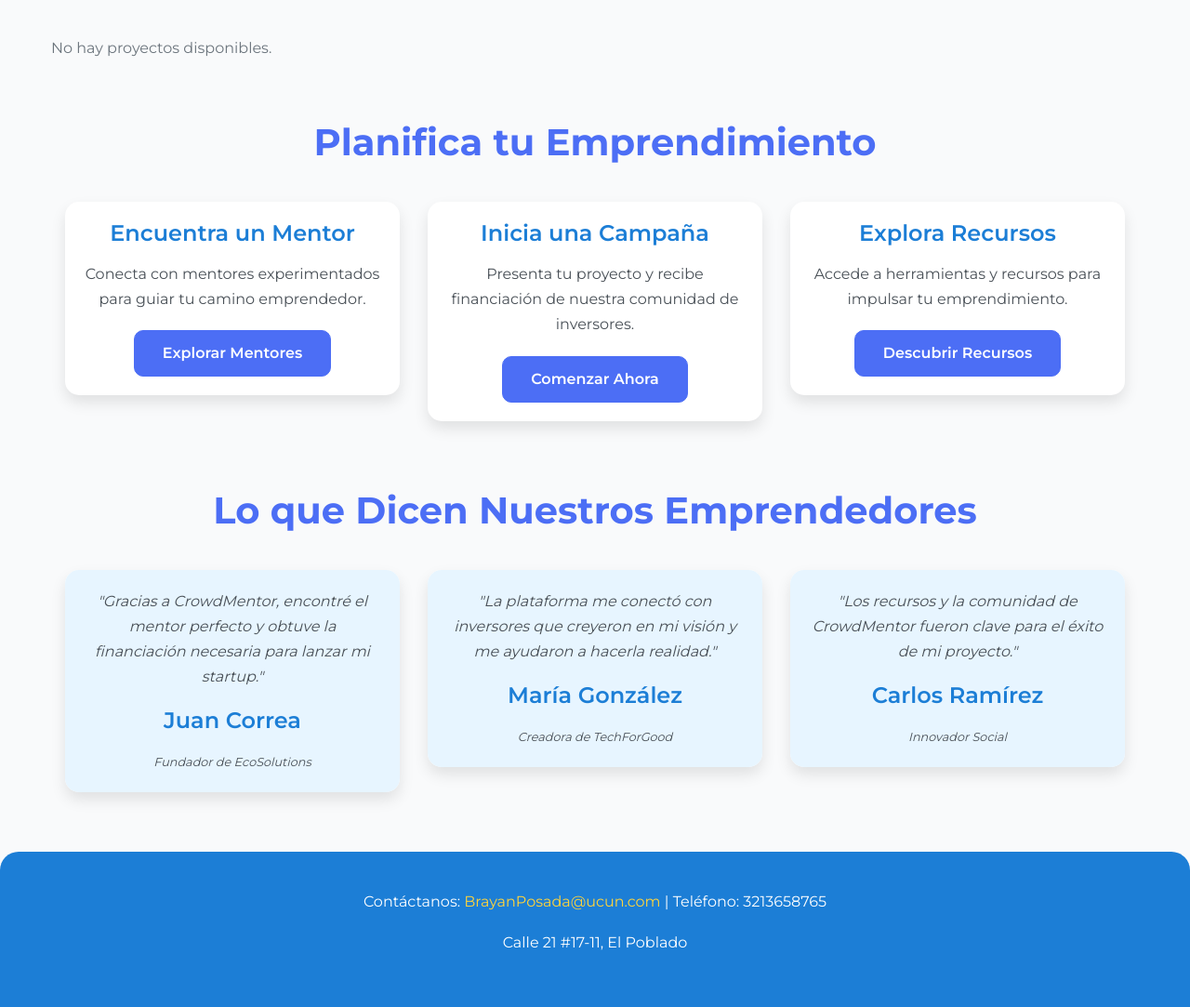
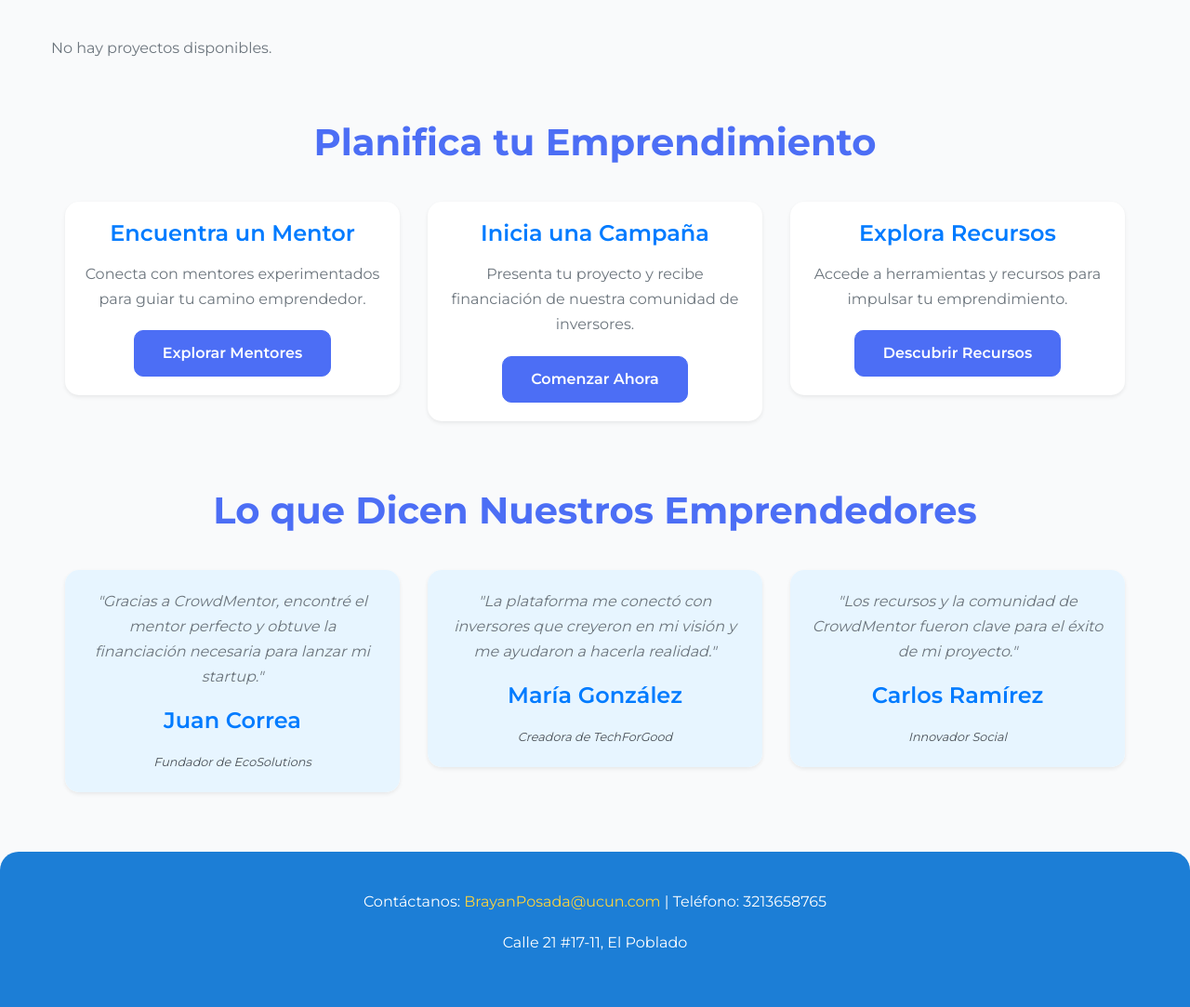
Before and after one commit to Nicoletoposada/CrowdMentor, a Django app: page / in a window 1280 px wide. Shown: the part 716-1799 px from the top of the page at 93% size. Run offline with Django 5.2, Linux system fonts and the light colour scheme; data that the repository does not hold is empty; some libraries are stand-ins or nearby versions.

Commit message:
CrowdMentor

```diff
--- a/crowdmentor/core/templates/home.html
+++ b/crowdmentor/core/templates/home.html
@@ -7,13 +7,13 @@
         <div class="row">
             {% for project in projects %}
                 <div class="col-md-4">
-                    <div class="card mb-4">
+                    <div class="card mb-4 shadow-sm">
                         {% if project.image %}
-                            <img src="{{ project.image.url }}" class="card-img-top" alt="{{ project.title }}">
+                            <img src="{{ project.image.url }}" class="card-img-top rounded-top" alt="{{ project.title }}">
                         {% endif %}
-                        <div class="card-body">
-                            <h5 class="card-title">{{ project.title }}</h5>
-                            <p class="card-text">{{ project.description|truncatewords:20 }}</p>
+                        <div class="card-body text-center">
+                            <h5 class="card-title text-primary">{{ project.title }}</h5>
+                            <p class="card-text text-muted">{{ project.description|truncatewords:20 }}</p>
                             <a href="{% url 'project_detail' project.pk %}" class="btn btn-primary">Ver Proyecto</a>
                         </div>
                     </div>
@@ -26,28 +26,28 @@
         <h2 class="section-title mt-5">Planifica tu Emprendimiento</h2>
         <div class="row text-center">
             <div class="col-md-4">
-                <div class="card mb-4">
+                <div class="card mb-4 shadow-sm">
                     <div class="card-body">
-                        <h5 class="card-title">Encuentra un Mentor</h5>
-                        <p class="card-text">Conecta con mentores experimentados para guiar tu camino emprendedor.</p>
+                        <h5 class="card-title text-primary">Encuentra un Mentor</h5>
+                        <p class="card-text text-muted">Conecta con mentores experimentados para guiar tu camino emprendedor.</p>
                         <a href="{% url 'project_list' %}" class="btn btn-primary">Explorar Mentores</a>
                     </div>
                 </div>
             </div>
             <div class="col-md-4">
-                <div class="card mb-4">
+                <div class="card mb-4 shadow-sm">
                     <div class="card-body">
-                        <h5 class="card-title">Inicia una Campaña</h5>
-                        <p class="card-text">Presenta tu proyecto y recibe financiación de nuestra comunidad de inversores.</p>
+                        <h5 class="card-title text-primary">Inicia una Campaña</h5>
+                        <p class="card-text text-muted">Presenta tu proyecto y recibe financiación de nuestra comunidad de inversores.</p>
                         <a href="{% url 'project_create' %}" class="btn btn-primary">Comenzar Ahora</a>
                     </div>
                 </div>
             </div>
             <div class="col-md-4">
-                <div class="card mb-4">
+                <div class="card mb-4 shadow-sm">
                     <div class="card-body">
-                        <h5 class="card-title">Explora Recursos</h5>
-                        <p class="card-text">Accede a herramientas y recursos para impulsar tu emprendimiento.</p>
+                        <h5 class="card-title text-primary">Explora Recursos</h5>
+                        <p class="card-text text-muted">Accede a herramientas y recursos para impulsar tu emprendimiento.</p>
                         <a href="#" class="btn btn-primary">Descubrir Recursos</a>
                     </div>
                 </div>
@@ -57,28 +57,28 @@
         <h2 class="section-title mt-5">Lo que Dicen Nuestros Emprendedores</h2>
         <div class="row">
             <div class="col-md-4">
-                <div class="card testimonial-card mb-4">
+                <div class="card testimonial-card mb-4 shadow-sm">
                     <div class="card-body">
-                        <p class="card-text">"Gracias a CrowdMentor, encontré el mentor perfecto y obtuve la financiación necesaria para lanzar mi startup."</p>
-                        <h5 class="card-title">Juan Correa</h5>
+                        <p class="card-text text-muted">"Gracias a CrowdMentor, encontré el mentor perfecto y obtuve la financiación necesaria para lanzar mi startup."</p>
+                        <h5 class="card-title text-primary">Juan Correa</h5>
                         <p class="card-text"><small>Fundador de EcoSolutions</small></p>
                     </div>
                 </div>
             </div>
             <div class="col-md-4">
-                <div class="card testimonial-card mb-4">
+                <div class="card testimonial-card mb-4 shadow-sm">
                     <div class="card-body">
-                        <p class="card-text">"La plataforma me conectó con inversores que creyeron en mi visión y me ayudaron a hacerla realidad."</p>
-                        <h5 class="card-title">María González</h5>
+                        <p class="card-text text-muted">"La plataforma me conectó con inversores que creyeron en mi visión y me ayudaron a hacerla realidad."</p>
+                        <h5 class="card-title text-primary">María González</h5>
                         <p class="card-text"><small>Creadora de TechForGood</small></p>
                     </div>
                 </div>
             </div>
             <div class="col-md-4">
-                <div class="card testimonial-card mb-4">
+                <div class="card testimonial-card mb-4 shadow-sm">
                     <div class="card-body">
-                        <p class="card-text">"Los recursos y la comunidad de CrowdMentor fueron clave para el éxito de mi proyecto."</p>
-                        <h5 class="card-title">Carlos Ramírez</h5>
+                        <p class="card-text text-muted">"Los recursos y la comunidad de CrowdMentor fueron clave para el éxito de mi proyecto."</p>
+                        <h5 class="card-title text-primary">Carlos Ramírez</h5>
                         <p class="card-text"><small>Innovador Social</small></p>
                     </div>
                 </div>
```
Also changed, not shown: crowdmentor/core/templates/admin_dashboard.html (+7 -7 lines), crowdmentor/core/templates/dashboard.html (+40 -24 lines), crowdmentor/core/templates/login.html (+7 -4 lines), crowdmentor/core/templates/project_create.html (+4 -4 lines), crowdmentor/core/templates/project_detail.html (+10 -6 lines), crowdmentor/core/templates/project_list.html (+9 -9 lines), crowdmentor/core/templates/register.html (+8 -5 lines), crowdmentor/db.sqlite3, crowdmentor/media/projects/domotica-en-el-hogar_6VmhVol.jpg (added).
